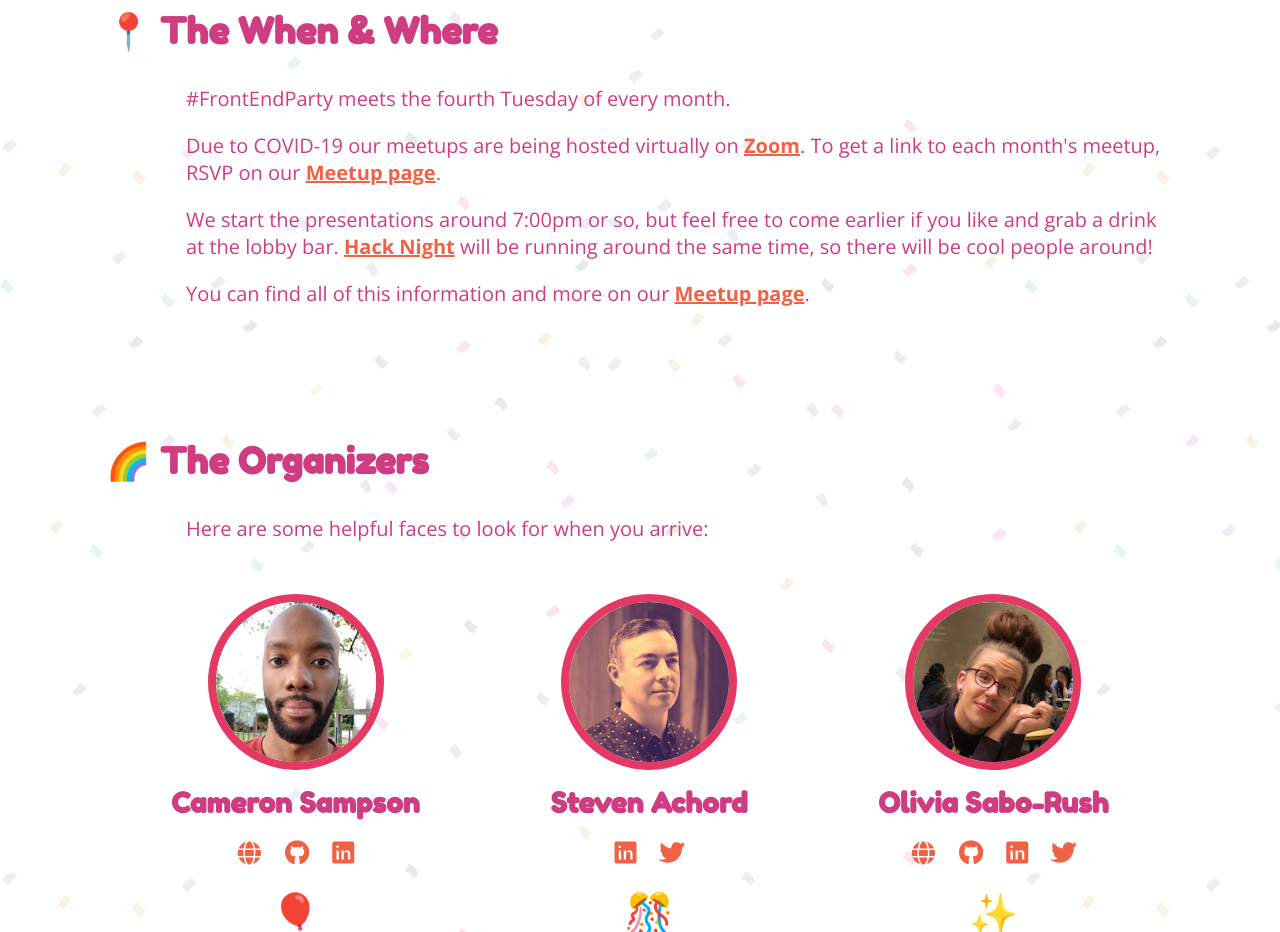
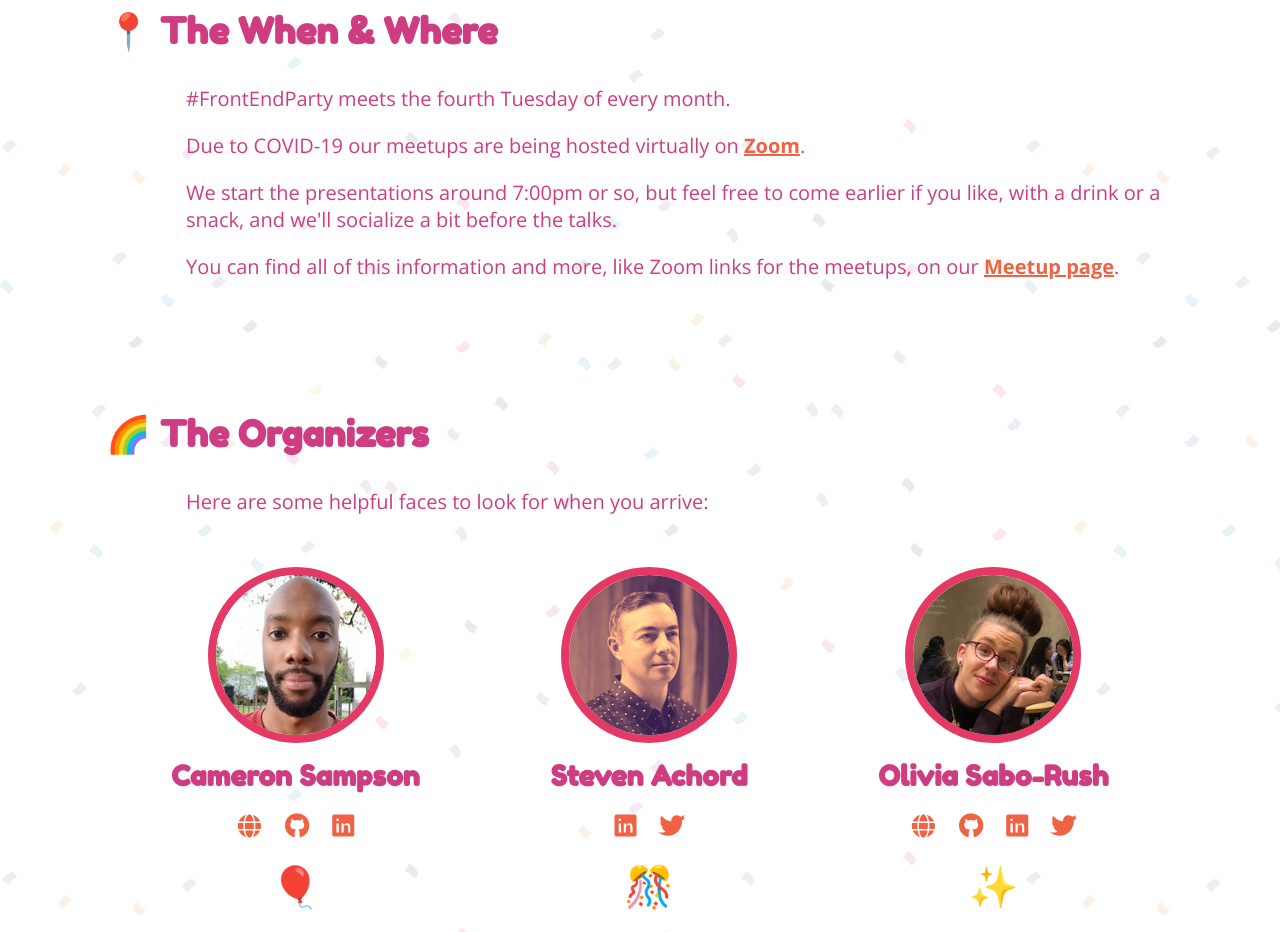
Before and after one commit to livrush/front-end-party, a React (Create React App) app: page / in a window 1280 px wide. Shown: the part 2126-3058 px from the top of the page. Built offline with nearby package versions, Linux system fonts and the light colour scheme.

Commit message:
update when/where section

```diff
--- a/src/components/Home.jsx
+++ b/src/components/Home.jsx
@@ -78,35 +78,14 @@ const Home = () => {
           >
             Zoom
           </a>
-          . To get a link to each month's meetup, RSVP on our&nbsp;
-          <a
-            className="rainbow-text link-delay"
-            href="https://www.meetup.com/FrontEndParty/"
-            aria-label="Check out our Meetup page"
-            target="_blank"
-            rel="noopener noreferrer"
-          >
-            Meetup page
-          </a>
           .
         </p>
         <p>
           We start the presentations around 7:00pm or so, but feel free to
-          come earlier if you like and grab a drink at the lobby bar.&nbsp;
-          <a
-            className="rainbow-text link-delay"
-            href="http://nolahacknight.com/"
-            aria-label="Check out our sister meetup"
-            target="_blank"
-            rel="noopener noreferrer"
-          >
-            Hack Night
-          </a>
-          &nbsp;will be running around the same time, so there will be cool
-          people around!
+          come earlier if you like, with a drink or a snack, and we'll socialize a bit before the talks.
         </p>
         <p>
-          You can find all of this information and more on our&nbsp;
+          You can find all of this information and more, like Zoom links for the meetups, on our&nbsp;
           <a
             className="rainbow-text link-delay"
             href={links.meetup}
```
